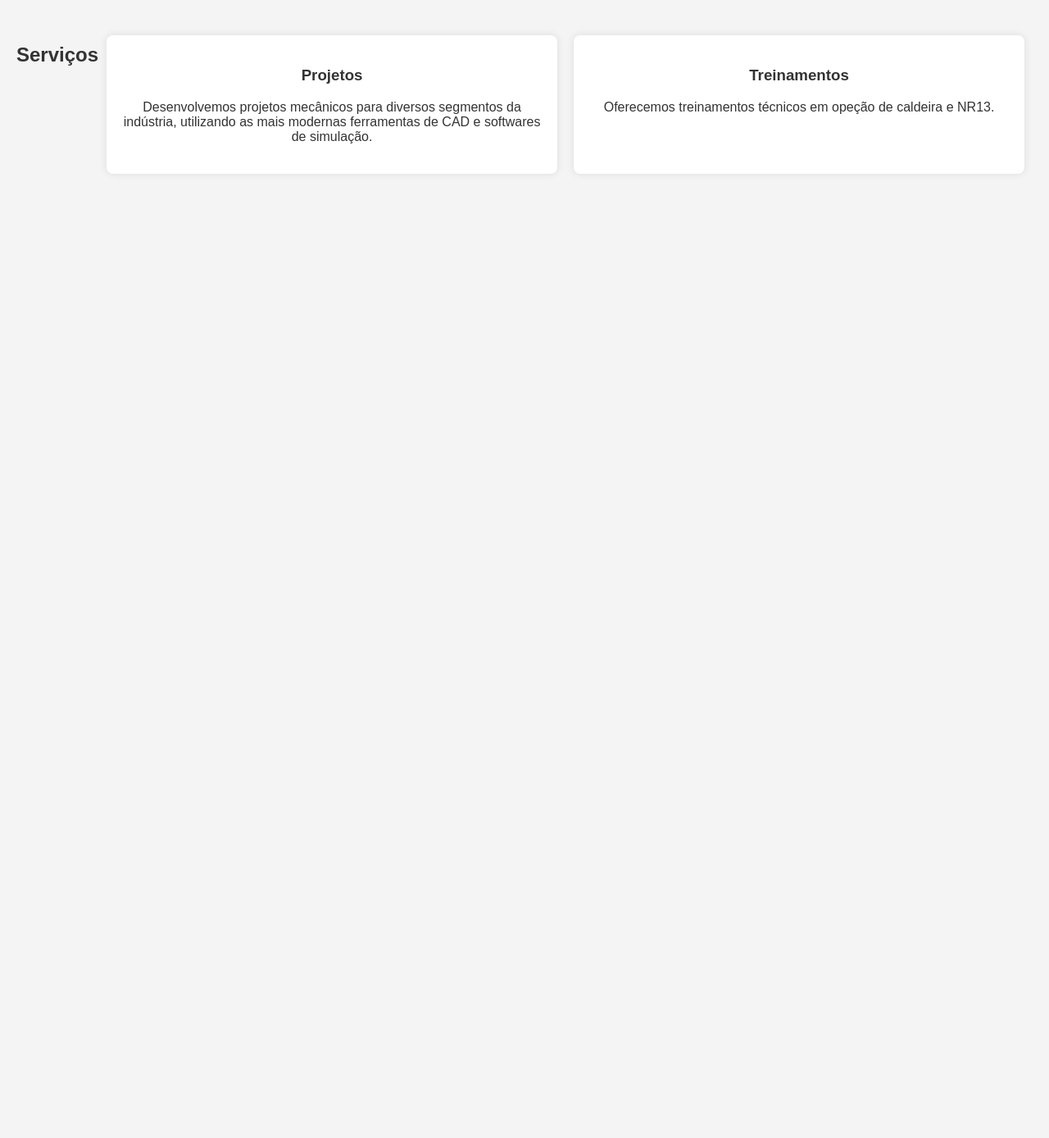
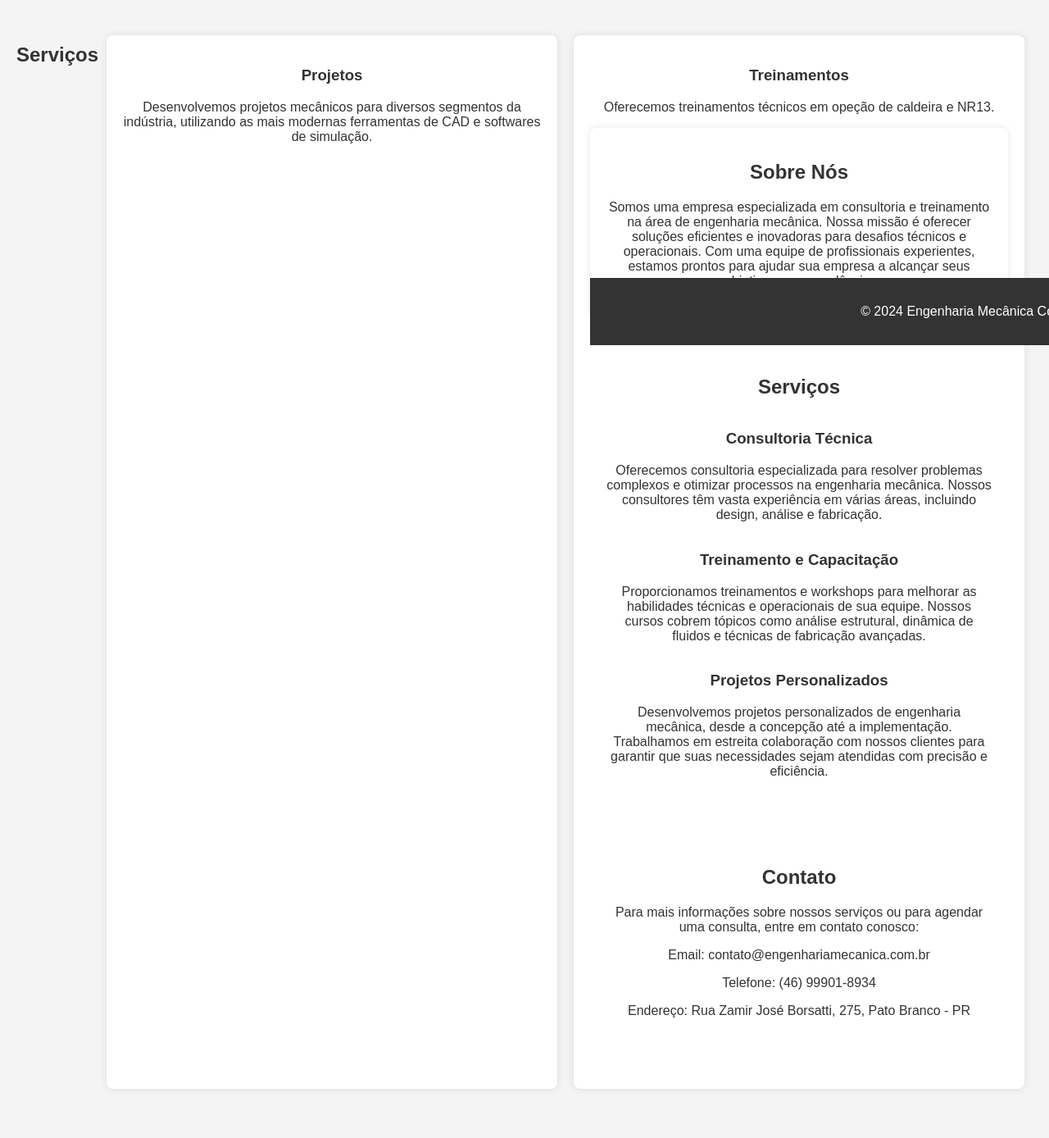
Before and after one commit to maikelsi/WebAppDeploy01082024, a Flask app: page / in a window 1280 px wide. Shown: the part 379-1767 px from the top of the page at 82% size. Before the commit the page ends 554 px from the top, so only its background shows below. Run offline with Flask 3, Linux system fonts and the light colour scheme.

Commit message:
Update site.html

```diff
--- a/templates/site.html
+++ b/templates/site.html
@@ -127,3 +127,43 @@
         <div class="servico">
             <h3>Treinamentos</h3>
             <p>Oferecemos treinamentos técnicos em opeção de caldeira e NR13.
+
+    </header>
+
+<div class="container">
+    <section id="sobre">
+        <h2>Sobre Nós</h2>
+        <p>Somos uma empresa especializada em consultoria e treinamento na área de engenharia mecânica. Nossa missão é oferecer soluções eficientes e inovadoras para desafios técnicos e operacionais. Com uma equipe de profissionais experientes, estamos prontos para ajudar sua empresa a alcançar seus objetivos com excelência.</p>
+    </section>
+
+    <section id="servicos">
+        <h2>Serviços</h2>
+        <div class="service">
+            <h3>Consultoria Técnica</h3>
+            <p>Oferecemos consultoria especializada para resolver problemas complexos e otimizar processos na engenharia mecânica. Nossos consultores têm vasta experiência em várias áreas, incluindo design, análise e fabricação.</p>
+        </div>
+        <div class="service">
+            <h3>Treinamento e Capacitação</h3>
+            <p>Proporcionamos treinamentos e workshops para melhorar as habilidades técnicas e operacionais de sua equipe. Nossos cursos cobrem tópicos como análise estrutural, dinâmica de fluidos e técnicas de fabricação avançadas.</p>
+        </div>
+        <div class="service">
+            <h3>Projetos Personalizados</h3>
+            <p>Desenvolvemos projetos personalizados de engenharia mecânica, desde a concepção até a implementação. Trabalhamos em estreita colaboração com nossos clientes para garantir que suas necessidades sejam atendidas com precisão e eficiência.</p>
+        </div>
+    </section>
+
+    <section id="contato">
+        <h2>Contato</h2>
+        <p>Para mais informações sobre nossos serviços ou para agendar uma consulta, entre em contato conosco:</p>
+        <p>Email: contato@engenhariamecanica.com.br</p>
+        <p>Telefone: (46) 99901-8934</p>
+        <p>Endereço: Rua Zamir José Borsatti, 275, Pato Branco - PR</p>
+    </section>
+</div>
+
+<footer>
+    <p>&copy; 2024 Engenharia Mecânica Consultoria e Treinamento. Todos os direitos reservados.</p>
+</footer>
+
+</body>
+</html>
```
